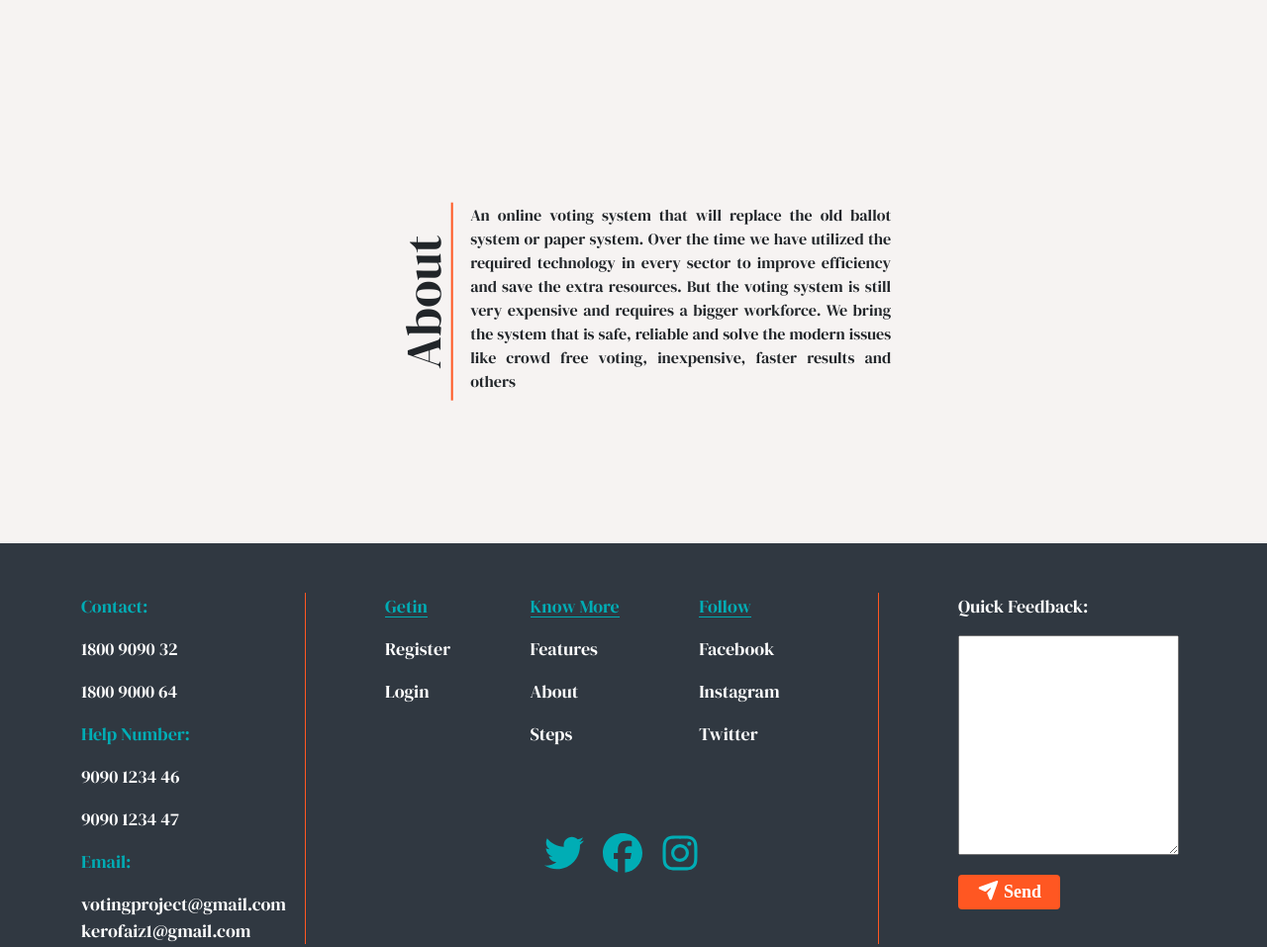
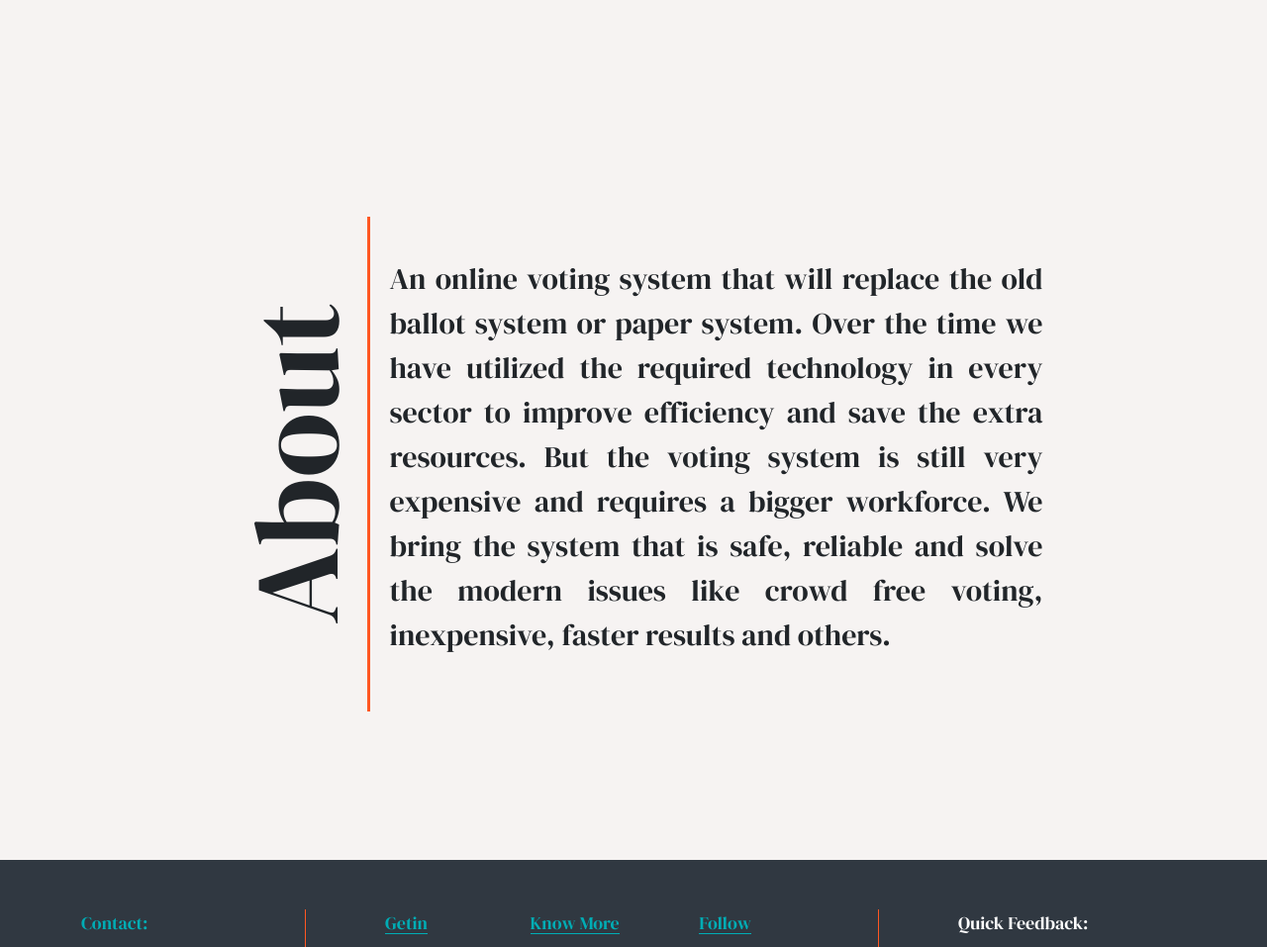
Before and after one commit to kero1019/An-Enhanced-Web-Based-Electronic-Voting-System, a plain HTML site: page index.html in a window 1280 px wide. Shown: the part 731-1688 px from the top of the page at 99% size. Drawn offline with Linux system fonts and the light colour scheme; a web font is replaced by a local one.

Commit message:
about
To change text direction.
writing-mode: vertical-rl;
text-oriantaion: mixed;

responsive.

```diff
--- a/css/main_light.css
+++ b/css/main_light.css
@@ -157,7 +157,9 @@ nav .navbar-toggler:focus {
 /* Start About */
 .About {
   background-color: var(--light);
-  min-height: 480px;
+  min-height: 100vh;
+  display: flex;
+  padding: 20px 0;
 }
 .About .container {
   padding: 0px 20px;
@@ -167,7 +169,7 @@ nav .navbar-toggler:focus {
 }
 .About .container h1 {
   text-align: center;
-  font-size: 50px;
+  font-size: 70px;
   position: relative;
   height: fit-content;
 }
@@ -175,7 +177,7 @@ nav .navbar-toggler:focus {
   content: "";
   position: absolute;
   height: 2px;
-  width: 200px;
+  width: 80%;
   background-color: var(--orange);
   left: 50%;
   bottom: 0;
@@ -183,24 +185,56 @@ nav .navbar-toggler:focus {
 }
 .About .container p {
   text-align: justify;
+  font-size: 20px;
 }
 @media (min-width: 576px) {
-  .About {
-    display: flex;
-  }
   .About .container {
     flex-direction: row;
     align-items: center;
+    gap: 20px;
   }
   .About .container h1 {
-    transform: rotate(-90deg);
+    writing-mode: vertical-rl;
+    text-orientation: mixed;
+    margin: 0;
+    transform: rotate(180deg);
+    border-left: 3px solid var(--orange);
+    height: 250px;
   }
   .About .container h1::before {
-    bottom: 0;
+    display: none;
   }
   .About .container p {
     max-width: 425px;
-    transform: translateX(-20px);
+  }
+}
+@media (min-width: 768px) {
+  .About .container h1 {
+    font-size: 80px;
+    height: 350px;
+  }
+  .About .container p {
+    font-size: 20px;
+  }
+}
+@media (min-width: 992px) {
+  .About .container h1 {
+    font-size: 120px;
+    height: 500px;
+  }
+  .About .container p {
+    font-size: 30px;
+    max-width: 60%;
+  }
+}
+@media (min-width: 1440px) {
+  .About .container h1 {
+    font-size: 200px;
+    height: 700px;
+  }
+  .About .container p {
+    font-size: 40px;
+    max-width: 60%;
   }
 }
 /* End About */
--- a/index.html
+++ b/index.html
@@ -92,7 +92,7 @@
           But the voting system is still very expensive and requires a bigger
           workforce. We bring the system that is safe, reliable and solve the
           modern issues like crowd free voting, inexpensive, faster results and
-          others
+          others.
         </p>
       </div>
     </div>
```
